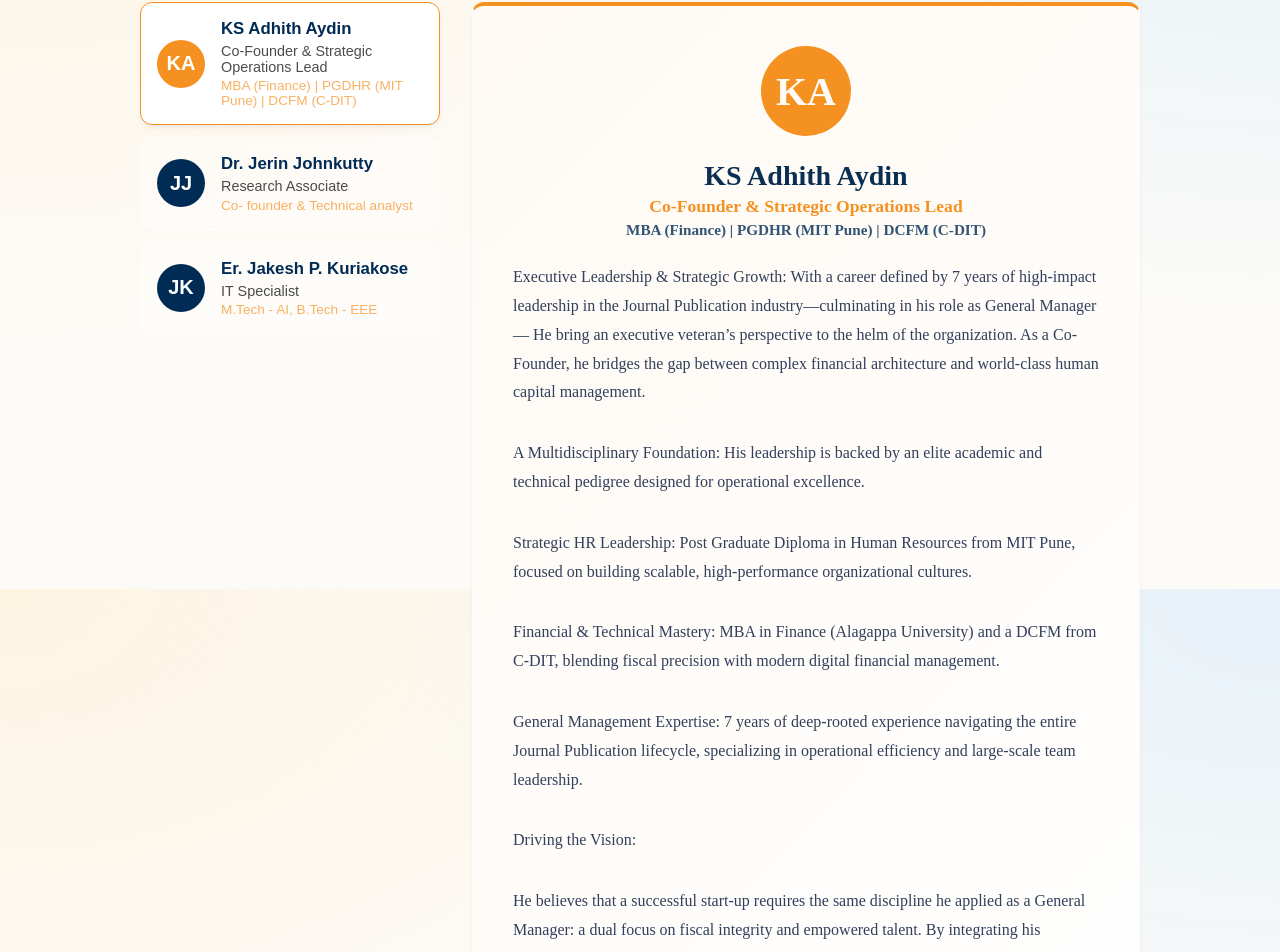
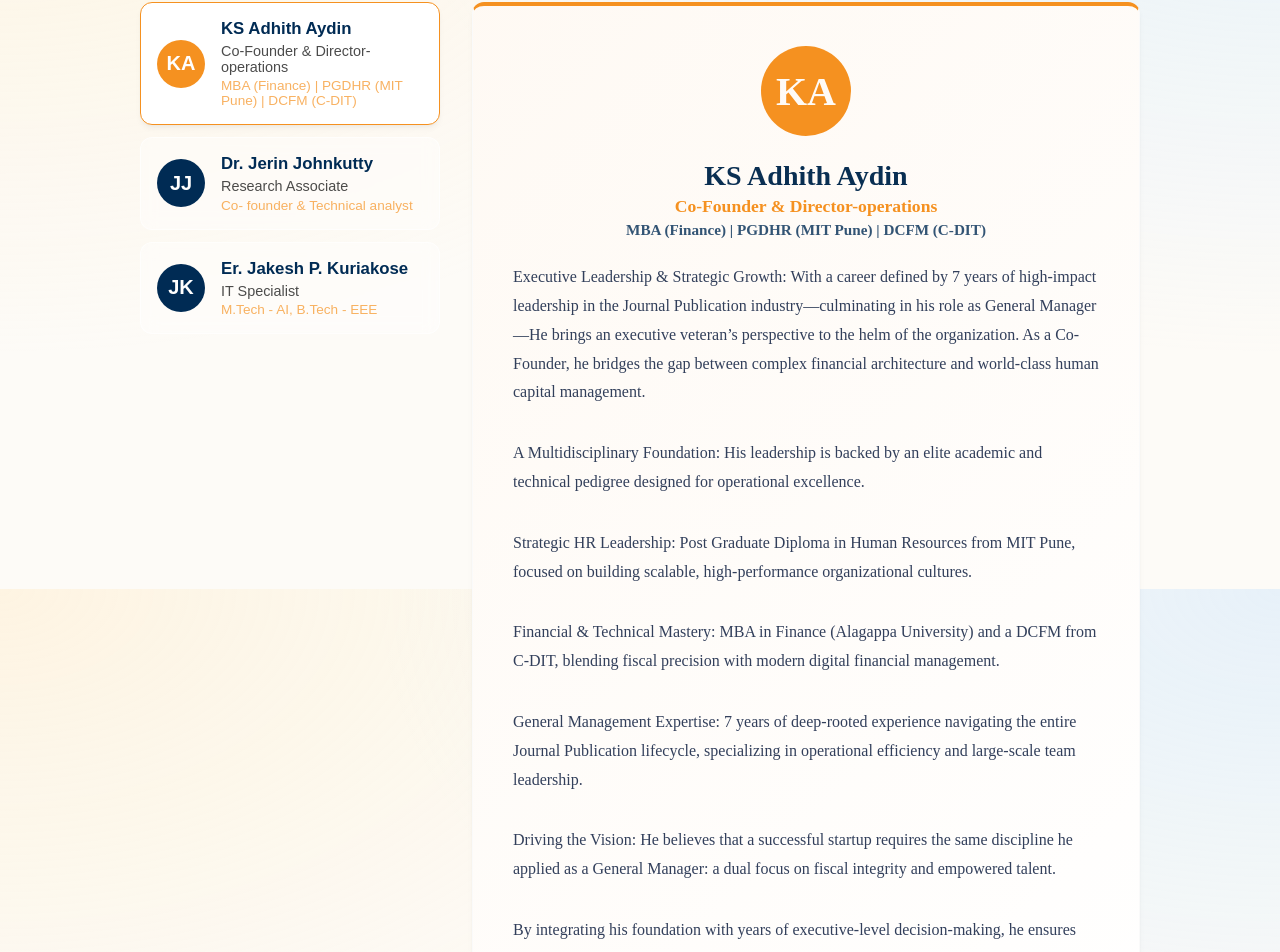
Before and after one commit to elite-researchsol/website, a Next.js app: page / in a window 1280 px wide. Shown: the part 2611-3563 px from the top of the page. Built offline with nearby package versions, Linux system fonts and the light colour scheme.

Commit message:
Update ExpertsGallery component

```diff
--- a/src/components/ExpertsGallery.jsx
+++ b/src/components/ExpertsGallery.jsx
@@ -8,16 +8,16 @@ const expertsData = [
     id: 1,
     name: "KS Adhith Aydin",
     initials: "KA",
-    title: "Co-Founder & Strategic Operations Lead",
+    title: "Co-Founder & Director-operations",
     subtitle: "MBA (Finance) | PGDHR (MIT Pune) | DCFM (C-DIT)",
     bio: [
-      "Executive Leadership & Strategic Growth: With a career defined by 7 years of high-impact leadership in the Journal Publication industry—culminating in his role as General Manager— He bring an executive veteran’s perspective to the helm of the organization. As a Co-Founder, he bridges the gap between complex financial architecture and world-class human capital management.",
+      "Executive Leadership & Strategic Growth: With a career defined by 7 years of high-impact leadership in the Journal Publication industry—culminating in his role as General Manager—He brings an executive veteran’s perspective to the helm of the organization. As a Co-Founder, he bridges the gap between complex financial architecture and world-class human capital management.",
       "A Multidisciplinary Foundation: His leadership is backed by an elite academic and technical pedigree designed for operational excellence.",
       "Strategic HR Leadership: Post Graduate Diploma in Human Resources from MIT Pune, focused on building scalable, high-performance organizational cultures.",
       "Financial & Technical Mastery: MBA in Finance (Alagappa University) and a DCFM from C-DIT, blending fiscal precision with modern digital financial management.",
       "General Management Expertise: 7 years of deep-rooted experience navigating the entire Journal Publication lifecycle, specializing in operational efficiency and large-scale team leadership.",
-      "Driving the Vision:",
-      "He believes that a successful start-up requires the same discipline he applied as a General Manager: a dual focus on fiscal integrity and empowered talent. By integrating his foundation with years of executive-level decision-making, he ensures the business remains lean, data-driven, and positioned for rapid growth.",
+      "Driving the Vision: He believes that a successful startup requires the same discipline he applied as a General Manager: a dual focus on fiscal integrity and empowered talent.",
+      "By integrating his foundation with years of executive-level decision-making, he ensures the business remains lean, data-driven, and positioned for rapid growth.",
       "He is dedicated to transforming visionary ideas into operational realities, ensuring the company sets new global benchmarks for professional excellence."
     ]
   },
```
